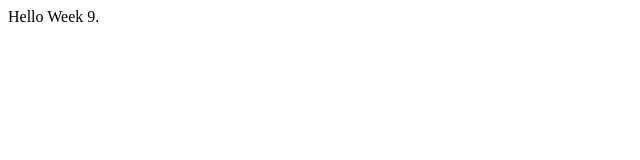
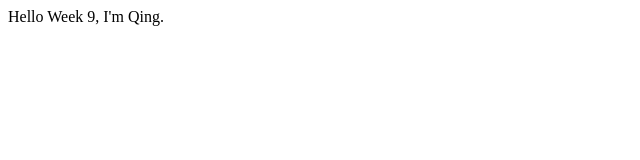
Before and after one commit to wenqinglim/BT3103-Week9, a website: page index.html in a window 1280 px wide. Shown: the full height of the page, 0-640 px from the left. Drawn offline with Linux system fonts and the light colour scheme.

Commit message:
Changed Text

```diff
--- a/index.html
+++ b/index.html
@@ -1,7 +1,7 @@
 <html>
   <body>
     <div id="app">
-      Hello Week 9.
+      Hello Week 9, I'm Qing.
     </div>
   </body>
 </html>
```
